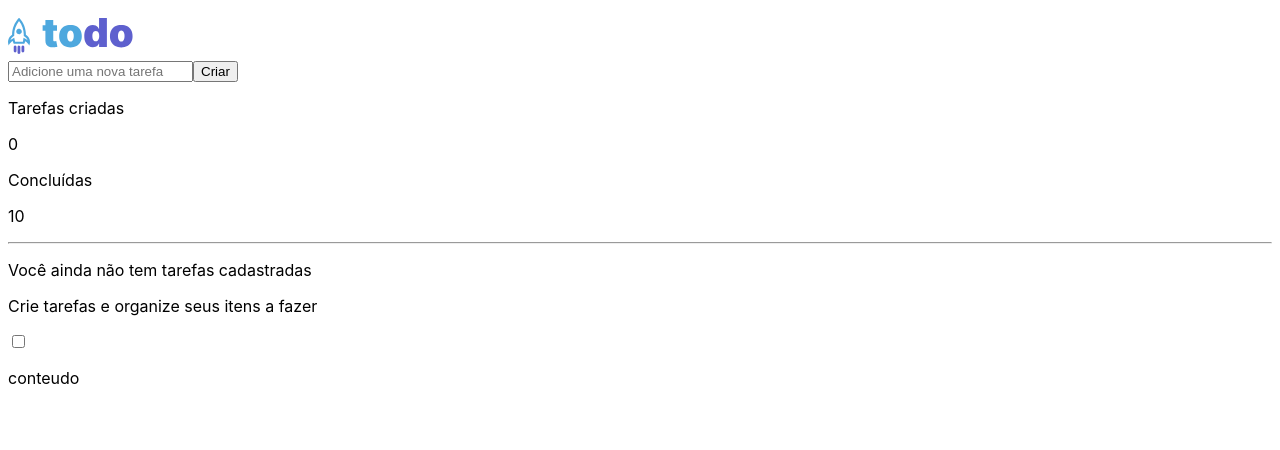
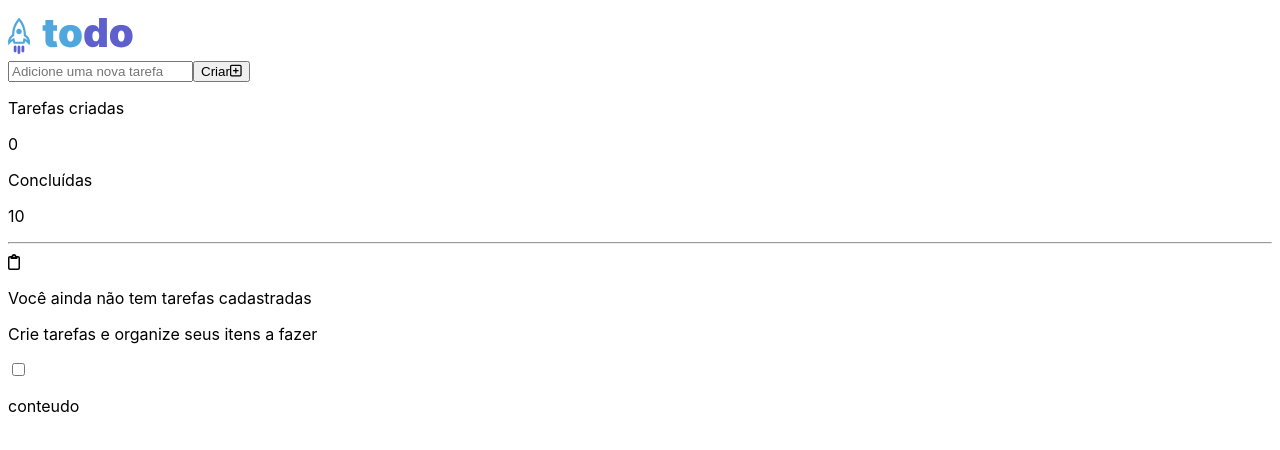
Before and after one commit to nickstarss/ProjetoDesafioReact, a React (Vite) app: page / in a window 1280 px wide. Shown: the top 450 px of the page. Built offline with nearby package versions, Linux system fonts and the light colour scheme.

Commit message:
✨feat: setting icons of the site

```diff
--- a/src/App.jsx
+++ b/src/App.jsx
@@ -4,6 +4,7 @@ import Logo from "./assets/logo.svg"
 import Task from './component/Task'
 import { FontAwesomeIcon } from '@fortawesome/react-fontawesome';
 import { faSquarePlus } from '@fortawesome/free-regular-svg-icons';
+import { faClipboard } from '@fortawesome/free-regular-svg-icons';
 
 function App() {
   return (
@@ -14,7 +15,7 @@ function App() {
 
       <form className={"searchbar"}>
         <input placeholder='Adicione uma nova tarefa'/>
-        <button>Criar</button>
+        <button>Criar<FontAwesomeIcon icon={faSquarePlus} /></button>
       </form>
 
       <div className={"tasks"}>
@@ -34,6 +35,7 @@ function App() {
 
         <div className={"tasks-list"}>
            {/* Place holder para quando não existir nenhuma tarefa */}
+           <FontAwesomeIcon icon={faClipboard} />
            <p>Você ainda não tem tarefas cadastradas</p>
            <p>Crie tarefas e organize seus itens a fazer</p>
 
```
